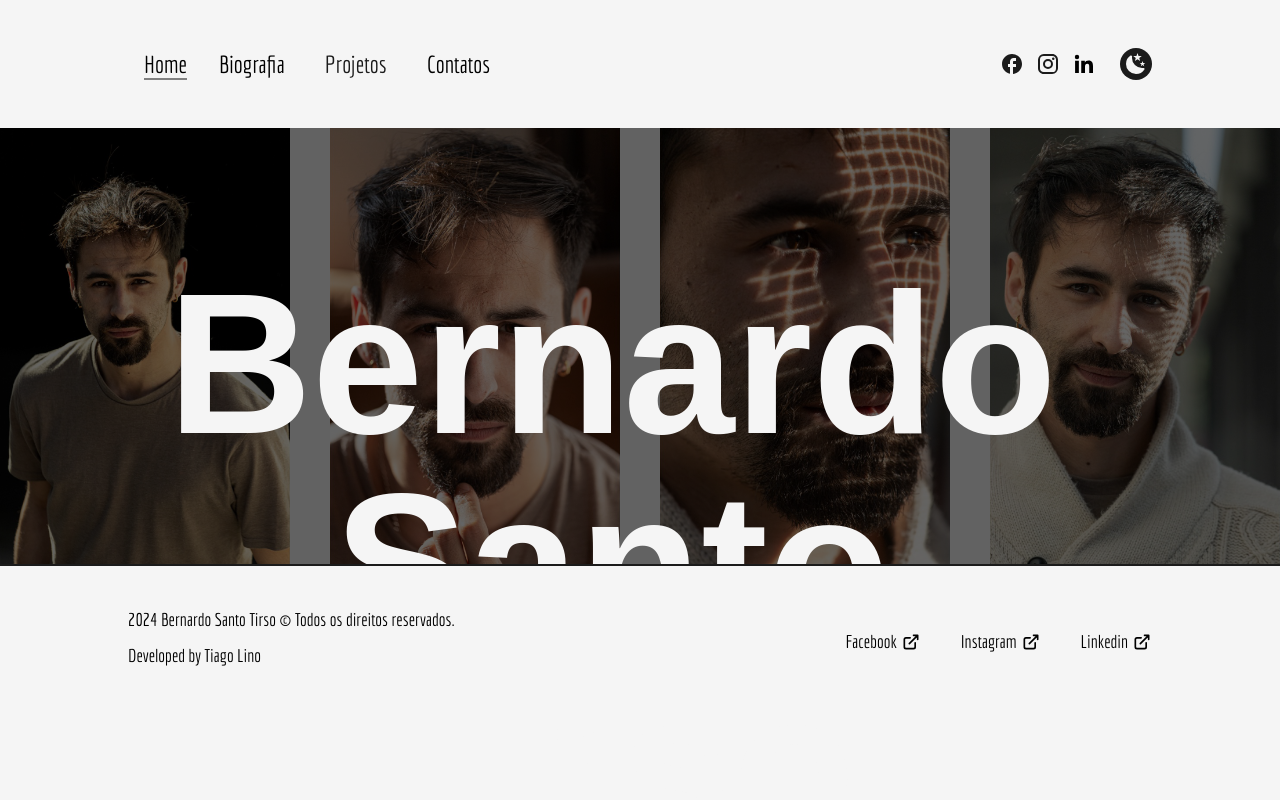
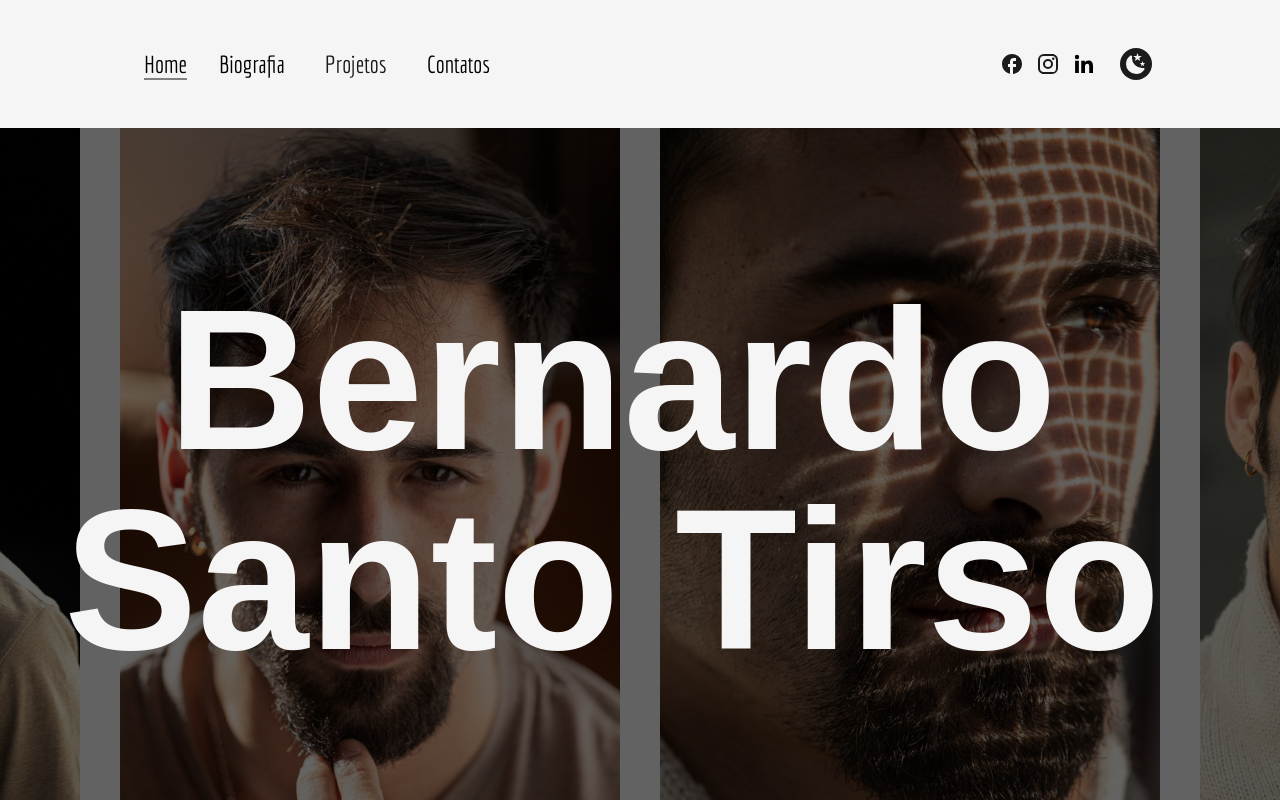
Before and after one commit to dopelyner/bernardo-santo-tirso, a Next.js app: page / in a window 1280 px wide. Shown: the top 800 px of the page. Built offline with nearby package versions, Linux system fonts and the light colour scheme; a web font is replaced by a local one.

Commit message:
fix: dev env

```diff
--- a/package.json
+++ b/package.json
@@ -10,7 +10,6 @@
     "lint": "next lint"
   },
   "dependencies": {
-    "@next/font": "^14.2.4",
     "@nextui-org/accordion": "^2.0.28",
     "@nextui-org/theme": "^2.1.18",
     "emailjs-com": "^3.2.0",
--- a/src/pages/index.js
+++ b/src/pages/index.js
@@ -7,7 +7,6 @@ import Head from 'next/head'
 import Image from 'next/image'
 
 export default function Home() {
-
   return (
     <>
       <Head>
@@ -17,20 +16,20 @@ export default function Home() {
 
       <TransitionEffect />
 
-      <main className='flex flex-col justify-center text-dark dark:text-light sm:justify-center sm:items-center'>
-        <Layout className='relative w-full min-h-fit px-0 py-0 xl:px-0 xl:py-0 lg:py-0 lg:px-0 sm:px-0 sm:py-0'>
+      <main className='text-dark dark:text-light'>
+        <div className='relative w-full p-0'>
 
-          <div className='absolute sm:flex right-0 -translate-x-6 pt-4 hidden z-50'>
+          <div className='absolute right-0 -translate-x-6 pt-4 hidden sm:flex z-50'>
             <ArrowHorizontal />
           </div>
 
-          <div className='w-full h-full lg:min-h-fit sm:flex sm:bottom-0 sm:h-fit absolute left-1/2 -translate-x-1/2 z-20 p-32 xl:p-16 xl:pt-40 sm:p-0 bg-transparent/60 xs:bg-transparent dark:bg-transparent/50'>
-            <TitleStickText title="Bernardo Santo Tirso" className='sm:w-fit p-0 text-light sm:scale-90 xs:scale-75' />
+          <div className='w-full h-full flex bottom-0 sm:h-fit pb-12 bg-transparent/60 sm:bg-transparent dark:bg-transparent/50 absolute z-5'>
+            <TitleStickText title="Bernardo Santo Tirso" className='text-light' />
           </div>
 
-          <div className='w-full h-auto flex items-center justify-center sm:justify-normal gap-10 overflow-clip sm:overflow-x-scroll' >
+          <div className='w-full h-auto flex items-center justify-center sm:justify-start gap-10 overflow-x-hidden sm:overflow-x-auto'>
             {homeMedia.map((item, index) => (
-              <div key={"image-" + index}>
+              <div key={"image-" + index} className='flex-shrink-0'>
                 <Image
                   priority
                   src={item.src}
@@ -41,12 +40,10 @@ export default function Home() {
                   className='object-cover'
                 />
               </div>
-            ))
-            }
+            ))}
           </div>
-        </Layout>
-
-      </main >
+        </div>
+      </main>
     </>
   )
 }
```
Also changed, not shown: 1 other file (tests, documents, lock files or other folders).
